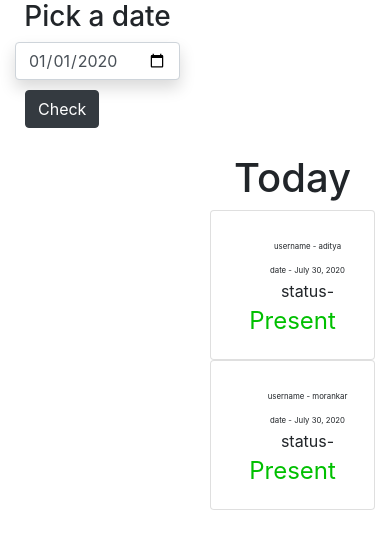
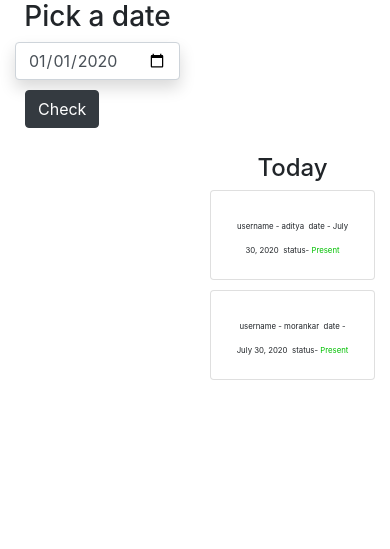
Before and after one commit to adi112100/smart-attendance-app, a Django app: page /orgdashboard/check/ in a window 390 px wide. Shown: the top 549 px of the page. Run offline with Django 3.2, Linux system fonts and the light colour scheme; a user stored in the database is signed in; data comes from the database, SQL or seed files in the repository; some libraries are stand-ins or nearby versions.

Commit message:
optimize fro smartphone

```diff
--- a/templates/checkattendance.html
+++ b/templates/checkattendance.html
@@ -29,21 +29,21 @@
         <div class="row" align="center">
             <div class="col-6 col-xl-6" id="infoo"></div>
             <div class="col-6 col-xl-6">
-                <h1>Today</h1>
+                <h4>Today</h4>
                 {% for user in users %}
-                <div class="row">
+                <div class="row" style="margin-bottom: 10px;">
                     <div class="col-xl-12">
                         <div class="card">
                             <div class="card-body">
 
-                                <span style="font-size: 2vmin; margin-left: 30px;">username - {{user.username}}</span>
-                                <span style="font-size: 2vmin; margin-left: 30px;">date - {{user.date.date}}</span>
-                                <br>
-                                <span style="margin-left: 30px;"> status-
+                                <span style="font-size: 2vmin;">username - {{user.username}}</span>
+                                <span style="font-size: 2vmin;">date - {{user.date.date}}</span>
+
+                                <span style=" font-size: 2vmin;"> status-
                                     {% if user.status is True %}
-                                    <span style="color: rgb(0, 192, 0); font-size: x-large;"> Present</span>
+                                    <span style="color: rgb(0, 192, 0); font-size: 2vmin;"> Present</span>
                                     {% else %}
-                                    <span style="color: rgb(235, 0, 0); font-size: x-large;">Absent</span>
+                                    <span style="color: rgb(235, 0, 0); font-size: 2vmin;">Absent</span>
                                     {% endif %}
                                 </span>
                             </div>
@@ -96,9 +96,9 @@
                     string1 +=
                         `<div class="card shadow" style="margin:10px;">
                             <div class="card-body">
-                            <span style="color: rgb(0, 192, 0); font-size: x-large;"> Present</span>
-                            <span style="margin-left: 20px;">
-                            <span> Name - ${lstp[user]} </span>
+                            <span style="color: rgb(0, 192, 0); font-size: 2vmin;"> Present</span>
+                            <span>
+                            <span style="font-size: 2vmin;"> Name - ${lstp[user]} </span>
                             </span>
                             </div>
                             </div>`;
@@ -107,9 +107,9 @@
                     string2 +=
                         `<div class="card shadow" style="margin:10px;">
                             <div class="card-body">
-                            <span style="color: rgb(235, 0, 0); font-size: x-large;">Absent</span>
-                            <span style="margin-left: 20px;">
-                            <span> Name - ${lsta[user]} </span>
+                            <span style="color: rgb(235, 0, 0); font-size: 2vmin;">Absent</span>
+                            <span>
+                            <span style="font-size: 2vmin;"> Name - ${lsta[user]} </span>
                             </span>
                             </div>
                             </div>`;
```
